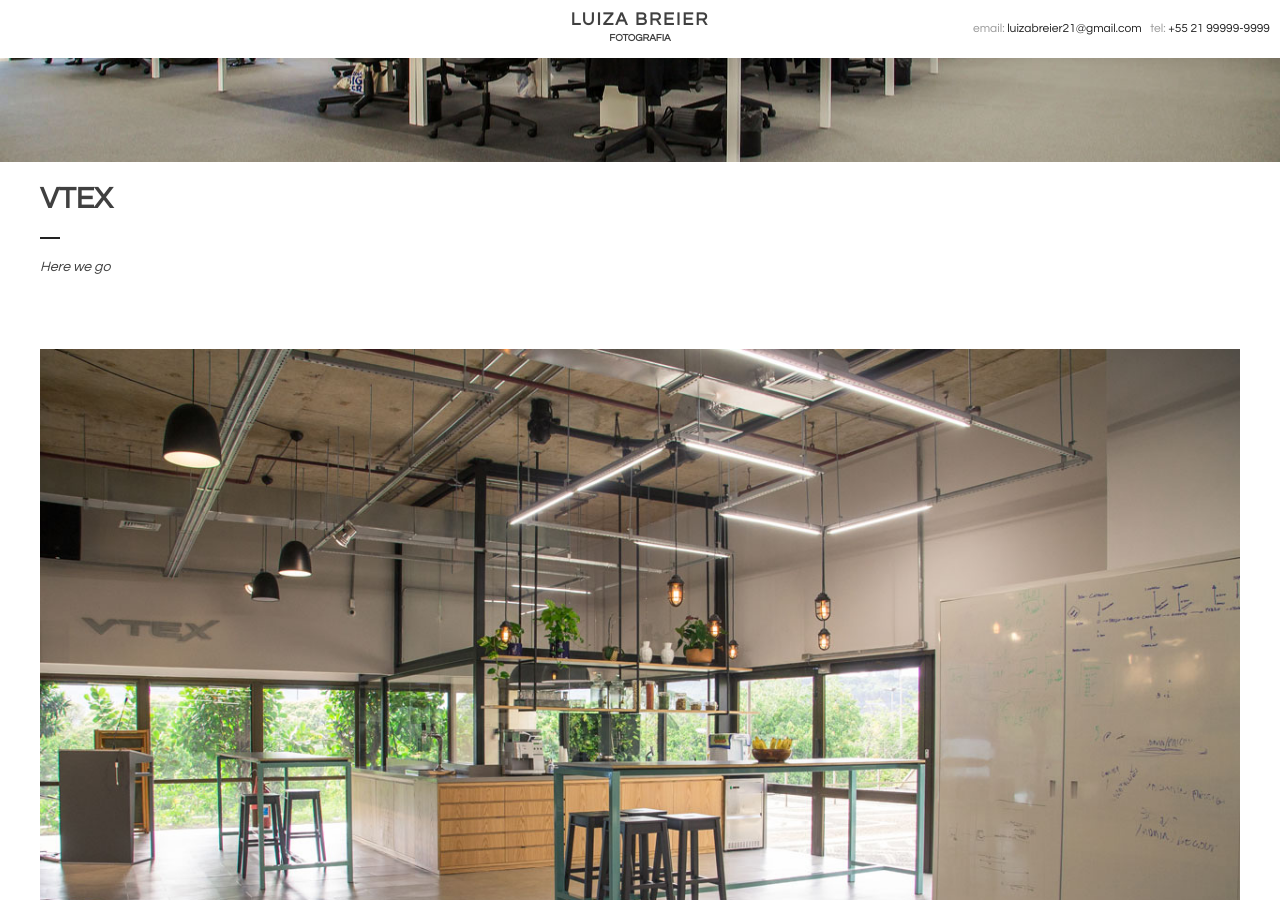
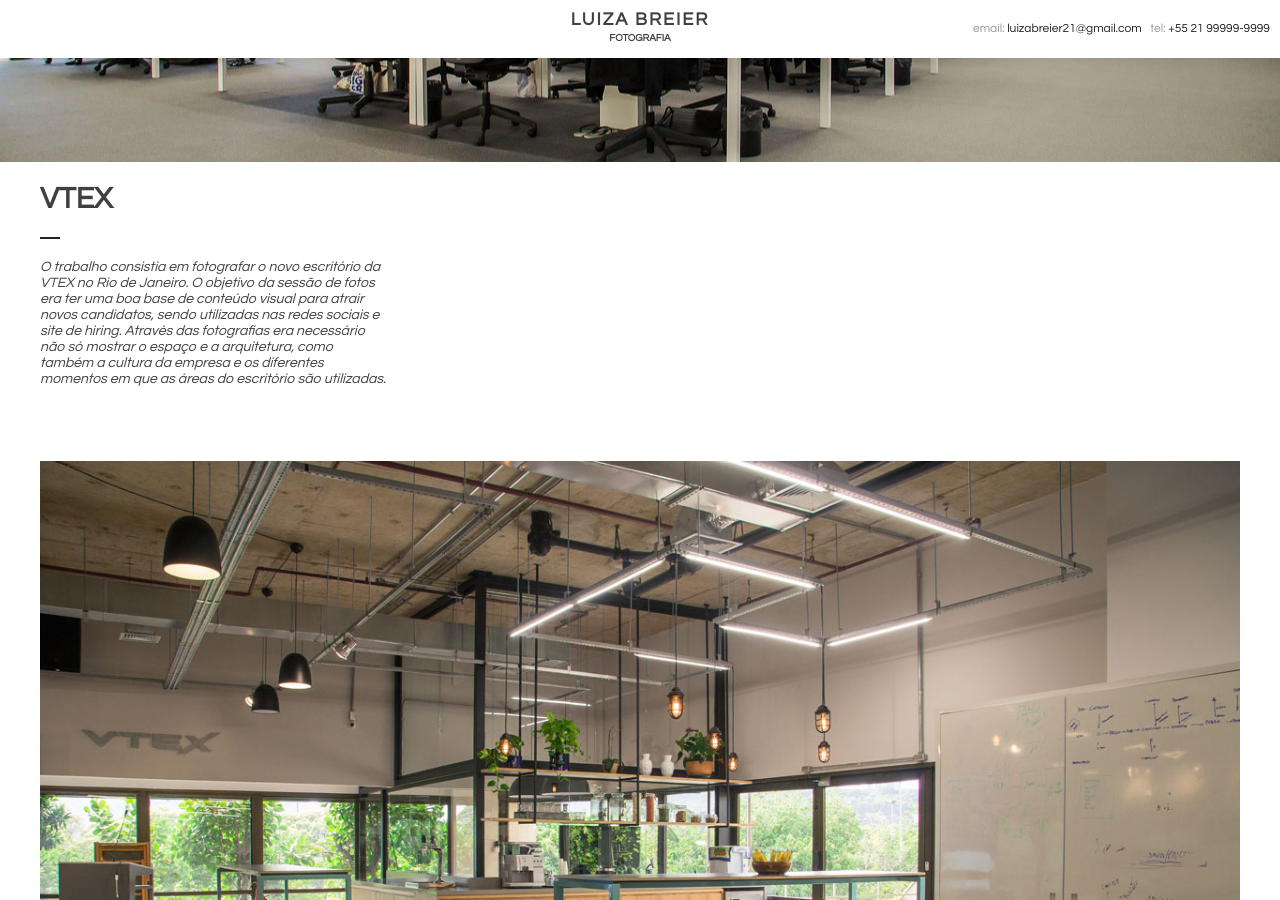
Before and after one commit to leandrooriente/portfolio-luiza, a Jekyll site: the page built from _projects/vtex.md, in a window 1280 px wide and 900 px high, scrolled down 395 px. Built offline with Jekyll 4.4.1, drawn with Linux system fonts in a browser that asks for light colours.

Commit message:
Add descriptions text

```diff
--- a/_projects/vtex.md
+++ b/_projects/vtex.md
@@ -2,7 +2,7 @@
 title: "VTEX"
 layout: "project"
 order: "1"
-description: "Here we go"
+description: "O trabalho consistia em fotografar o novo escritório da VTEX no Rio de Janeiro. O objetivo da sessão de fotos era ter uma boa base de conteúdo visual para atrair novos candidatos, sendo utilizadas nas redes sociais e site de hiring. Através das fotografias era necessário não só mostrar o espaço e a arquitetura, como também a cultura da empresa e os diferentes momentos em que as áreas do escritório são utilizadas."
 photosDirectory: "vtex"
 photos:
   - url: vtex01.jpg
```
Also changed, not shown: _projects/airbnb.md (+2 -1 lines), _projects/finland.md (+1 -1 lines), _projects/italy.md (+1 -1 lines), _projects/museu.md (+1 -1 lines), _projects/new-york.md (+1 -1 lines).
